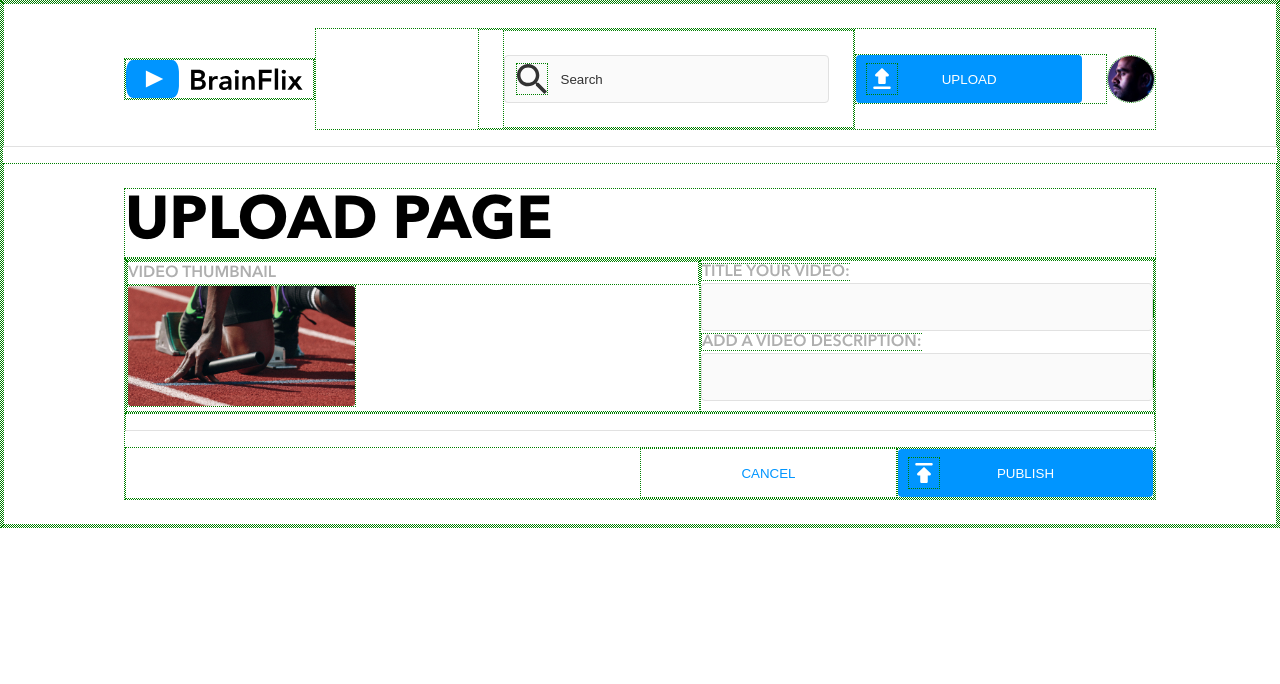
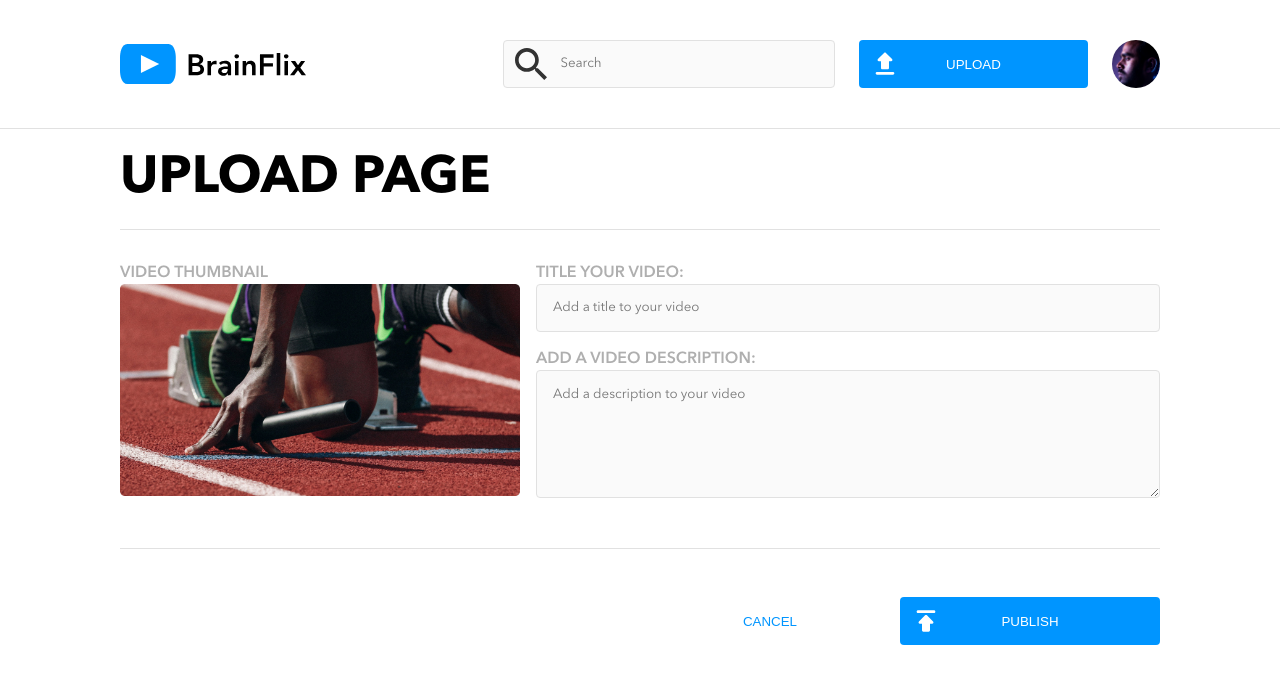
Before and after one commit to Green-Eggs-And-SAM/Sam-Alexander-BrainFlix, a React (Create React App) app: page /upload in a window 1280 px wide. Shown: the top 684 px of the page. Built offline with nearby package versions, Linux system fonts and the light colour scheme.

Commit message:
padding and styling

```diff
--- a/src/App.scss
+++ b/src/App.scss
@@ -2,7 +2,7 @@
 @use './styles/partials/variables' as *;
 
 * {
-    border: 1px dotted green;
+    // border: 1px dotted green;
     box-sizing: border-box;
 
     // backup/fallback font in case of failed font load
@@ -36,10 +36,8 @@ a {
 textarea,
 input {
     width: 100%;
-    height: 10rem;
-    @include tablet {
-        height: 3rem;
-    }
+    height: 3rem;
+    font-family: 'Avenir-Opentype';
     padding: 1rem;
     border: 1px solid $mercury;
     background-color: $alabaster;
@@ -80,6 +78,7 @@ button {
     }
     &__inverted {
         background-color: white;
+        border-radius: 4px;
         color: $brainflix-blue;
         &:hover {
             background-color: $mercury;
@@ -89,6 +88,9 @@ button {
 
 .description-comments {
     padding-top: 2.5rem;
+    @include desktop {
+        width: 75%;
+    }
 }
 
 //for all the components that are to the immediate left of the sidebar during desktop view
--- a/src/components/CommentList/Comment.scss
+++ b/src/components/CommentList/Comment.scss
@@ -8,6 +8,9 @@
     flex-direction: column;
     &__user {
         padding: 0rem 1rem 1rem 0;
+        @include desktop {
+            padding-right: 2rem;
+        }
         &-icon {
             width: 36px;
             height: 36px;
--- a/src/components/CommentList/CommentForm.jsx
+++ b/src/components/CommentList/CommentForm.jsx
@@ -23,7 +23,7 @@ function CommentForm(props) {
                             <textarea
                                 className="comment-form__input"
                                 name="textbox"
-                                defaultValue="Add a new comment"
+                                placeholder="Add a new comment"
                                 onClick={clickHandler}
                             ></textarea>
 
--- a/src/components/CommentList/CommentForm.scss
+++ b/src/components/CommentList/CommentForm.scss
@@ -6,10 +6,13 @@
     &__icon {
         width: 36px;
         height: 36px;
-        margin: 1.4rem 1rem 1rem 0;
+        margin: 1.7rem 1rem 1rem 0;
         @include tablet {
             width: 40px;
             height: 40px;
+        }
+        @include desktop {
+            margin-right: 2rem;
         }
         object-fit: cover;
         border-radius: 50%;
@@ -35,6 +38,13 @@
 
     &__number-of-comments {
         padding: 2.5rem 0;
+    }
+
+    &__input {
+        height: 8rem;
+        @include tablet {
+            height: 3rem;
+        }
     }
     // &__input {
     //     width: 100%;
--- a/src/components/Header.jsx
+++ b/src/components/Header.jsx
@@ -22,7 +22,7 @@ function Header() {
                             <input
                                 type="text"
                                 className="header__search--textbox"
-                                defaultValue="Search"
+                                placeholder="Search"
                             />
                             <img
                                 src={search}
--- a/src/components/SideBar.scss
+++ b/src/components/SideBar.scss
@@ -22,11 +22,12 @@
     &__thumbnail {
         display: flex;
         flex-direction: row;
-        margin: 1rem 0;
+        margin: 0.25rem 0;
         color: $brainflix-black;
         &--img {
-            width: 15rem;
-            border-radius: 1rem;
+            width: 10rem;
+            height: auto;
+            border-radius: 4px;
         }
         &--text {
             margin-left: 1rem;
--- a/src/pages/Upload.jsx
+++ b/src/pages/Upload.jsx
@@ -47,9 +47,10 @@ function Upload() {
     return (
         <article className="upload">
             <h1>UPLOAD PAGE</h1>
+            <div className="divider hide-divider"></div>
             <section>
-                <div className="upload__main-container">
-                    <div className="upload__thumbnail-container">
+                <div className="upload__main-container ">
+                    <div className="upload__thumbnail--container  margin-top-gutter margin-right-gutter">
                         <h5 className="upload__subheader">VIDEO THUMBNAIL</h5>
                         <img
                             className="upload__thumbnail"
@@ -57,6 +58,7 @@ function Upload() {
                         ></img>
                     </div>
                     <form ref={formRef} className="upload__form">
+                        <div className=" margin-top-gutter">
                             <label className="upload__subheader">
                                 TITLE YOUR VIDEO:{' '}
                                 <input
@@ -65,23 +67,28 @@ function Upload() {
                                     className={`${
                                         titleValid ? '' : 'upload__empty'
                                     }`}
+                                    placeholder="Add a title to your video"
                                 />
                             </label>
-                        <label className="upload__subheader">
+                        </div>
+                        <div className="input-tall margin-top-gutter">
+                            <label className="upload__subheader ">
                                 ADD A VIDEO DESCRIPTION:{' '}
-                            <input
+                                <textarea
                                     type="text"
                                     name="description"
-                                className={`${
+                                    className={`input-tall ${
                                         descriptionValid ? '' : 'upload__empty'
                                     }`}
+                                    placeholder="Add a description to your video"
                                 />
                             </label>
+                        </div>
                     </form>
                 </div>
-                <div className="divider hide-divider"></div>
-                <div className="upload__button-pair-conatiner">
-                    <div className="button__container button__width">
+                <div className="divider hide-divider margin-top-gutter__large"></div>
+                <div className="upload__button-pair-conatiner margin-top-gutter__large">
+                    <div className="button__container button__width margin-top-gutter">
                         <button type="button" onClick={handleSubmit}>
                             PUBLISH
                         </button>
@@ -91,7 +98,7 @@ function Upload() {
                             alt=""
                         />
                     </div>
-                    <Link to={`/`} className="button__width">
+                    <Link to={`/`} className="button__width margin-top-gutter">
                         <button className="button__inverted">CANCEL</button>
                     </Link>
                 </div>
--- a/src/pages/Upload.scss
+++ b/src/pages/Upload.scss
@@ -6,6 +6,7 @@
     flex-direction: column;
     padding: 0;
     padding: $mobile-padding;
+    padding-top: 0;
     @include tablet {
         @include tablet-padding;
     }
@@ -28,13 +29,20 @@
     &__thumbnail {
         width: 100%;
         @include tablet {
-            width: 40%;
+            width: 25rem;
+        }
+
+        &--container {
+            @include tablet {
+                width: 40%;
+            }
         }
     }
 
     &__subheader {
         font-family: Avenir-Opentype;
         font-weight: 600;
+        width: 100%;
         @include Body-Bold__Mobile;
         @include tablet {
             @include Body-Bold__Desktop-Tablet;
@@ -44,18 +52,29 @@
 
     &__form {
         width: 100%;
+        @include desktop {
+            display: flex;
+            flex-direction: column;
+
+            // justify-content: space-between;
+        }
     }
 
     &__button-pair-conatiner {
         display: flex;
+        flex-direction: column;
         @include tablet {
             flex-direction: row-reverse;
             justify-content: flex-start;
         }
     }
 
-    &__thumbnail-container {
+    &__main-container {
+        display: flex;
     }
+}
+.input-tall {
+    height: 8rem;
 }
 .button__width {
     width: 100%;
@@ -70,3 +89,16 @@
         display: flex;
     }
 }
+
+.margin-top-gutter {
+    margin-top: 1rem;
+    &__large {
+        margin-top: 2rem;
+    }
+}
+
+.margin-right-gutter {
+    @include tablet {
+        margin-right: 1rem;
+    }
+}
--- a/src/styles/partials/_font-styles.scss
+++ b/src/styles/partials/_font-styles.scss
@@ -26,7 +26,7 @@
 
 //h1
 @mixin Page-Header-Font__Desktop-Tablet {
-    font-size: 3.75rem;
+    font-size: 3.25rem;
     line-height: 68px;
     // font-weight: 700;
 }
--- a/src/styles/partials/_variables.scss
+++ b/src/styles/partials/_variables.scss
@@ -1,4 +1,4 @@
-$mobile-padding: 1.5rem;
+$mobile-padding: 16px;
 
 $tablet-width: 768px;
 $desktop-width: 1280px;
```
Lines whose indentation alone changed are shown as unchanged.
